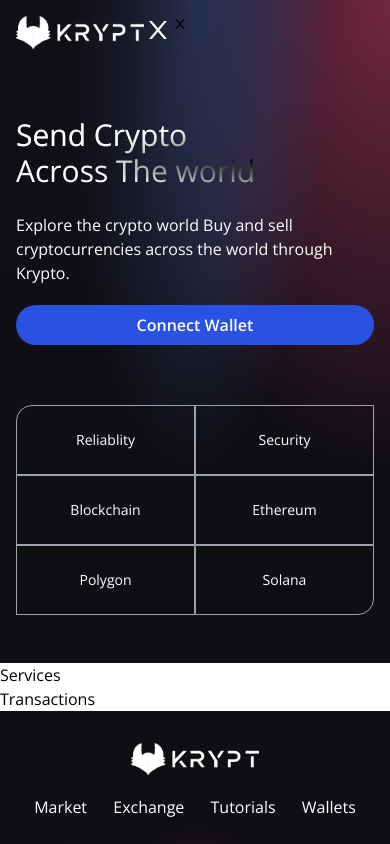
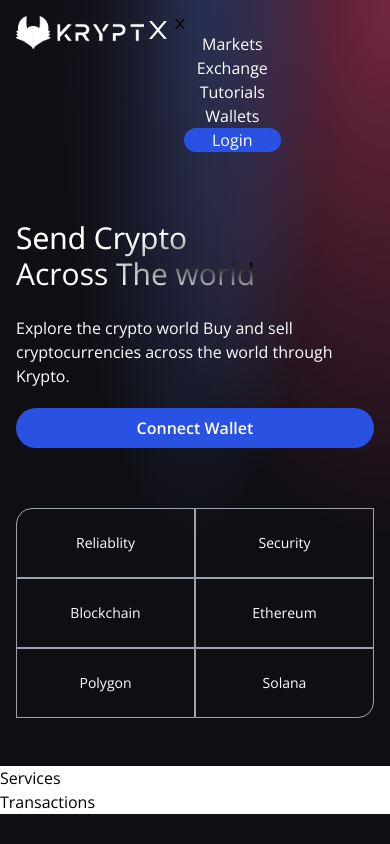
Before and after one commit to Crypto-Rutvik/Web3.0, a React (Vite) app: page / in a window 390 px wide. Both pictures are taken after a click on the icon 158 px from the left and 30 px from the top of the page. Shown: the top 844 px of the page. Built offline with nearby package versions, Linux system fonts and the light colour scheme.

Commit message:
Navbar update for small devices

```diff
--- a/src/components/Navbar.jsx
+++ b/src/components/Navbar.jsx
@@ -33,6 +33,15 @@ const Navbar = () => {
                 <ul>
                     <li>
                         <AiOutlineClose/>
+                        <li className = "text-white flex-centre text-center ">
+                            {["Markets", "Exchange", "Tutorials", "Wallets"].map((item, index)=>(
+                            <NavbarItem key={item + index} title = {item} />
+                            ))}
+                        </li>
+
+                        <li className='px-7 py-0 mx-3 rounded-full text-white bg-[#2952e3] cursor-pointer hover:bg-[#2546bd]'>
+                            Login
+                        </li>
                     </li>
                 </ul>
                 }
```
